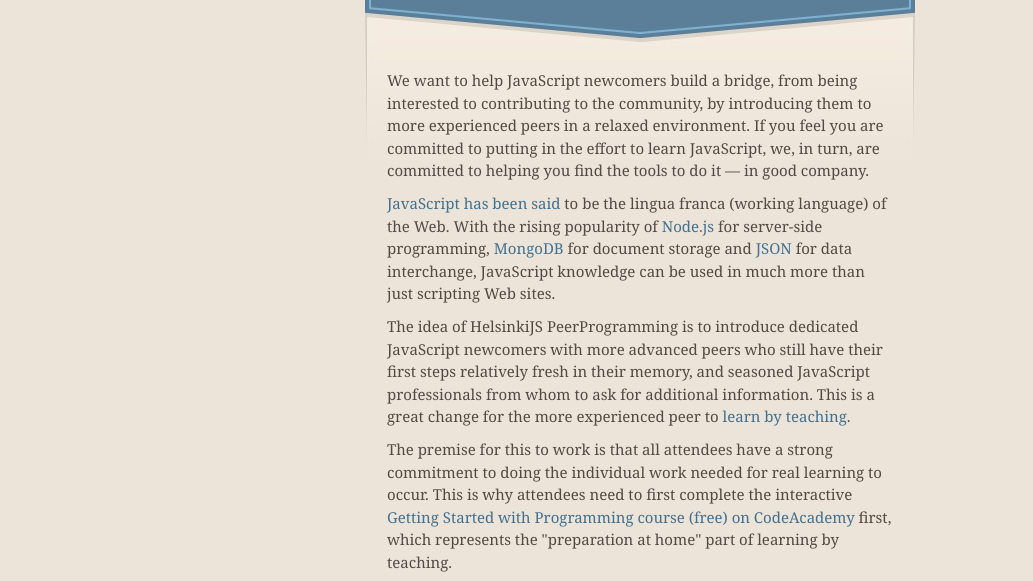
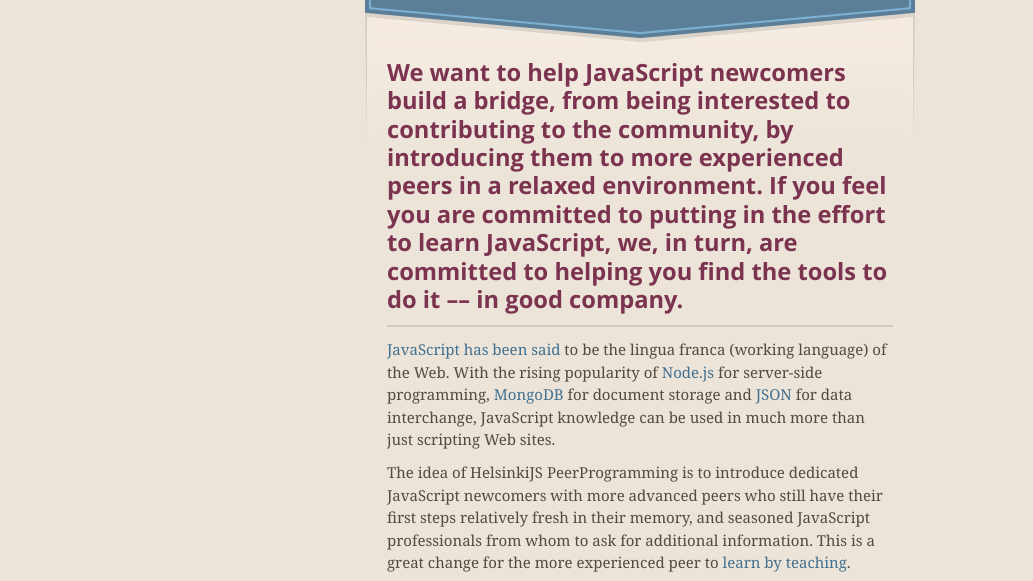
Before and after one commit to helsinkijs/helsinkijs.org, a plain HTML site: page peer-programming.html in a window 1280 px wide. Shown: the part 172-753 px from the top of the page, without its empty margins (0-1033 px from the left). Drawn offline with nearby package versions, Linux system fonts and the light colour scheme.

Commit message:
Update peer-programming.html

```diff
--- a/peer-programming.html
+++ b/peer-programming.html
@@ -61,7 +61,7 @@
 
       <section id="main_content">
 
-<p><b>We want to help JavaScript newcomers build a bridge, from being interested to contributing to the community, by introducing them to more experienced peers in a relaxed environment. If you feel you are committed to putting in the effort to learn JavaScript, we, in turn, are committed to helping you find the tools to do it –– in good company.</b></p>
+<h3>We want to help JavaScript newcomers build a bridge, from being interested to contributing to the community, by introducing them to more experienced peers in a relaxed environment. If you feel you are committed to putting in the effort to learn JavaScript, we, in turn, are committed to helping you find the tools to do it –– in good company.</h3>
 <p><a href="http://en.wikipedia.org/wiki/JavaScript">JavaScript</a> <a href="http://www.codinghorror.com/blog/2007/05/javascript-the-lingua-franca-of-the-web.html">has been said</a> to be the lingua franca (working language) of the Web. With the rising popularity of <a href="http://en.wikipedia.org/wiki/Nodejs">Node.js</a> for server-side programming, <a href="http://en.wikipedia.org/wiki/MongoDB">MongoDB</a> for document storage and <a href="http://en.wikipedia.org/wiki/JSON">JSON</a> for data interchange, JavaScript knowledge can be used in much more than just scripting Web sites.</p>
 <p>The idea of HelsinkiJS PeerProgramming is to introduce dedicated JavaScript newcomers with more advanced peers who still have their first steps relatively fresh in their memory, and seasoned JavaScript professionals from whom to ask for additional information. This is a great change for the more experienced peer to <a href="http://en.wikipedia.org/wiki/Learning_by_teaching">learn by teaching</a>.</p>
 <p>The premise for this to work is that all attendees have a strong commitment to doing the individual work needed for real learning to occur. This is why attendees need to first complete the interactive <a href="http://www.codecademy.com/courses/getting-started-v2">Getting Started with Programming course (free) on CodeAcademy</a> first, which represents the "preparation at home" part of learning by teaching.</p>
```
